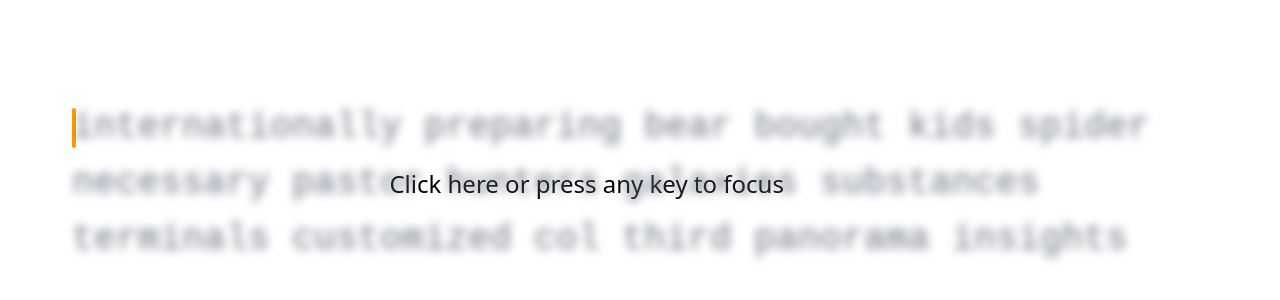
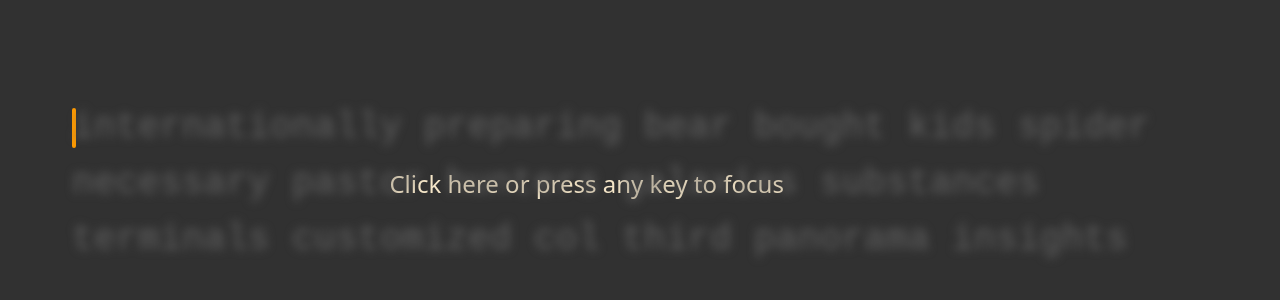
Before and after one commit to vikasgodara290/Typist, a React (Vite) app in the folder frontend/: page / in a window 1280 px wide. Shown: the part 220-520 px from the top of the page. Built offline with nearby package versions, Linux system fonts and the light colour scheme.

Commit message:
smoothen the caret movement

```diff
--- a/frontend/src/components/Letter.tsx
+++ b/frontend/src/components/Letter.tsx
@@ -21,7 +21,7 @@ const Letter = ({
     setCurrentLetterPos,
     wordLength
 }: LetterType) => {
-    const [letterColor, setletterColor] = useState<string>("");
+    const [letterColor, setletterColor] = useState<string>("text-txtColor");
     const letterRef = useRef<HTMLDivElement>(null);
     useEffect(() => {
 
@@ -34,7 +34,7 @@ const Letter = ({
                 //setCarrot("border-r-3 border-amber-500")
             }
             if(letterIndex === currentLetterIndex && wordIndex === currentWordIndex){
-                setletterColor("text-gray-500");
+                setletterColor("text-txtColor");
                 //setCarrot("border-r-3 border-white")
                 const x = letterRef.current?.getBoundingClientRect().x;
             const y = letterRef.current?.getBoundingClientRect().y;
@@ -46,9 +46,9 @@ const Letter = ({
             //setCarrot("border-r-3 border-amber-500")
 
             if (typedLetter !== letter) {
-                setletterColor("text-red-300");
+                setletterColor("text-wrongTxt");
             } else {
-                setletterColor("text-black");
+                setletterColor("text-correctTxt");
             }
         }
         if (typedLetter !== "" && ( letterIndex === currentLetterIndex) && wordIndex === currentWordIndex) {
--- a/frontend/src/components/Words.tsx
+++ b/frontend/src/components/Words.tsx
@@ -111,7 +111,7 @@ const Words = ({ noOfWords }: WordsType) => {
 //-------------------------------------------------------------------------------------------------------//
 
     return (
-        <div className=" h-screen">
+        <div className=" h-screen bg-bgColor">
             <div
                 id="wordsDiv"
                 tabIndex={1}
@@ -121,17 +121,17 @@ const Words = ({ noOfWords }: WordsType) => {
             >
                 <div
                     id="outOfFocusWarning"
-                    className="absolute flex justify-center items-center w-11/12 h-42 text-2xl"
+                    className="absolute flex justify-center items-center w-11/12 h-42 text-2xl text-correctTxt"
                 >
                     Click here or press any key to focus
                 </div>
-                <div id="carrot" className={`absolute w-1 h-10 bg-amber-500 rounded-2xl`}
-                style={{ marginLeft: currentLetterPos.x, marginTop: currentLetterPos.y - 320} }>
+                <div id="carrot" className={`absolute w-1 h-10 bg-amber-500 rounded-2xl duration-200`}
+                style={{ transform: `translate(${currentLetterPos.x}px, ${currentLetterPos.y - 320}px)` }}>
 
                 </div>
                 <div
                     id="words"
-                    className="flex w-11/12 mx-18 h-42 flex-wrap text-4xl text-gray-500 overflow-hidden blur-[5px]"
+                    className="flex w-11/12 mx-18 h-42 flex-wrap text-4xl overflow-hidden blur-[5px]"
                 >
                     {/*Using indexes as keys are not a good way to build
                     Use either id of word from db
--- a/frontend/src/index.css
+++ b/frontend/src/index.css
@@ -1 +1,8 @@
 @import "tailwindcss";
+
+@theme {
+    --color-bgColor : #313131;
+    --color-txtColor : #616161;
+    --color-correctTxt : #F5E6C8;
+    --color-wrongTxt : #E72D2D;
+}
```
